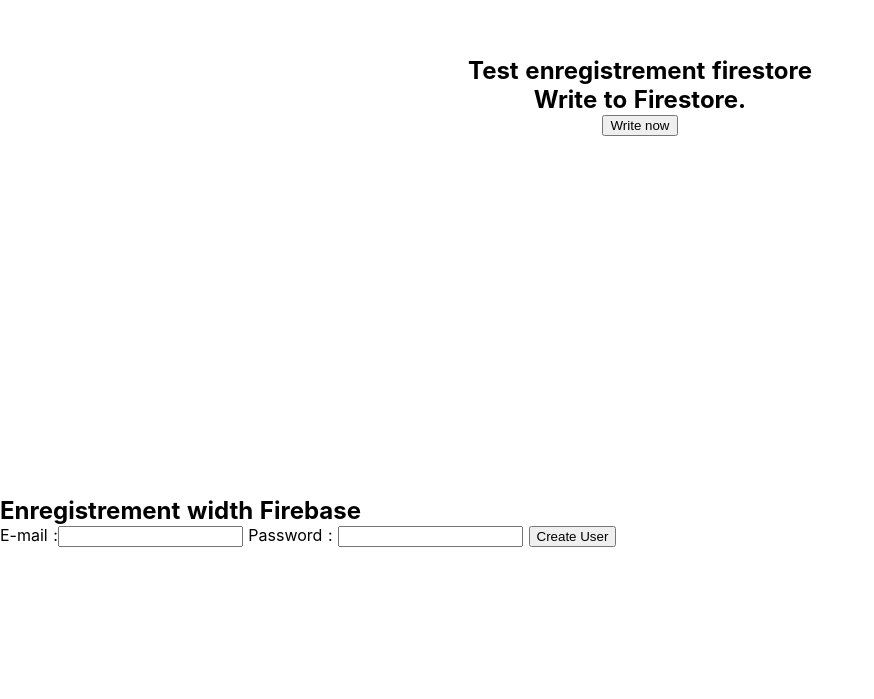
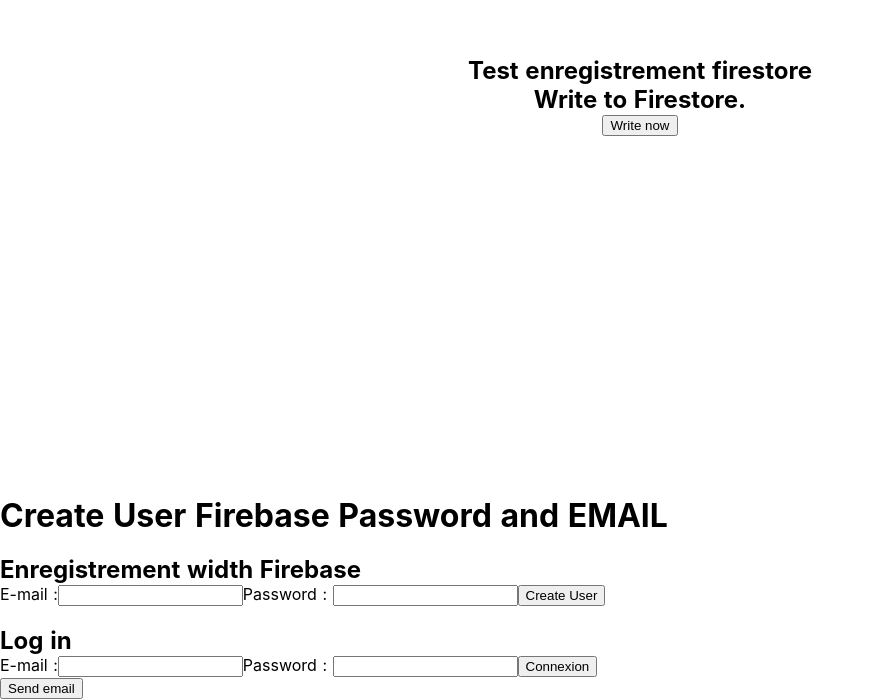
Before and after one commit to Hellden/Nuxt-Firestore, a Nuxt app: page / in a window 1280 px wide. Shown: the part 304-1003 px from the top of the page, without its empty margins (0-874 px from the left). Before the commit the page ends 851 px from the top, so only its background shows below. Built offline with nearby package versions, Linux system fonts and the light colour scheme.

Commit message:
update send email

```diff
--- a/pages/index.vue
+++ b/pages/index.vue
@@ -14,21 +14,31 @@
         </div>
       </div>
     </section>
+    <h1>Create User Firebase Password and EMAIL</h1>
+    <br />
     <section>
       <h3 style="color: red;">{{ errorTest }}</h3>
-    </section>
-    <section>
       <h1>Enregistrement width Firebase</h1>
       <label for="email">E-mail :</label>
       <input id="email" v-model="email" type="email" />
-      {{ email }}
       <label for="password">Password : </label>
       <input v-model="password" type="password" />
-      {{ password }}
       <button outline fab color="#4285F4" @click="CreateUser">
         Create User
       </button>
     </section>
+    <br />
+    <section>
+      <h1>Log in</h1>
+      <label for="email">E-mail :</label>
+      <input id="email" v-model="email" type="email" />
+      <label for="password">Password : </label>
+      <input v-model="password" type="password" />
+      <button outline fab color="#4285F4" @click="LogUser">
+        Connexion
+      </button>
+    </section>
+    <button @click="SendVerifEmail">Send email</button>
   </div>
 </template>
 <script>
@@ -39,7 +49,8 @@ export default {
       writeSuccessful: false,
       email: '',
       password: '',
-      errorTest: ''
+      errorTest: '',
+      userMail: ''
     }
   },
   methods: {
@@ -60,6 +71,33 @@ export default {
       auth
         .createUserWithEmailAndPassword(this.email, this.password)
         .catch(err => (this.errorTest = err.message))
+    },
+    LogUser() {
+      auth
+        .signInWithEmailAndPassword(this.email, this.password)
+        .catch(err => (this.errorTest = err.message))
+
+      auth.onAuthStateChanged(function(user) {
+        if (user) {
+          console.log('je suis co')
+          console.log(user.email)
+        } else {
+          console.log('Je ne suis pas co')
+        }
+      })
+    },
+    SendVerifEmail() {
+      const user = auth.currentUser
+
+      auth.languageCode = 'fr'
+      user
+        .sendEmailVerification()
+        .then(function() {
+          console.log('Mail send')
+        })
+        .catch(function(error) {
+          console.log(error.message)
+        })
     }
   }
 }
```
